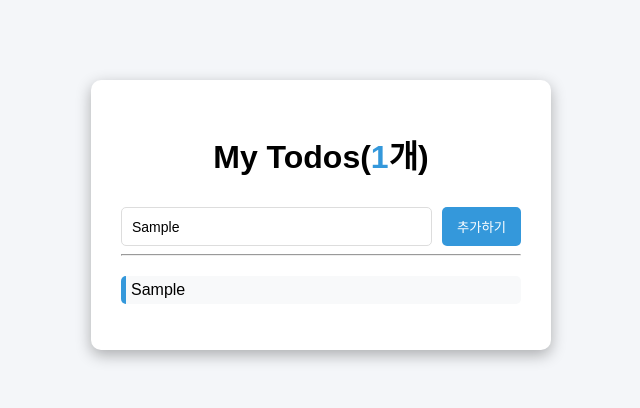
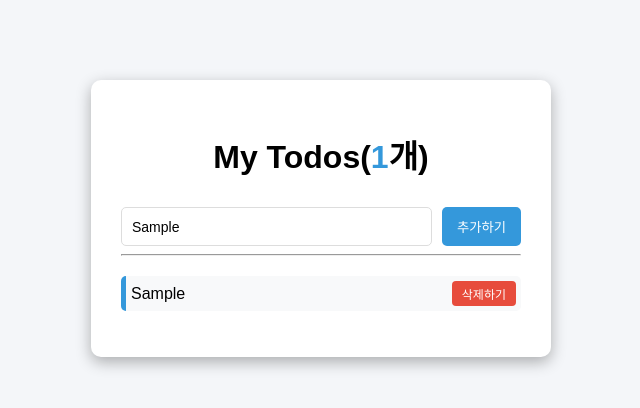
Before and after one commit to Meegu80/lecture01_todolist, a React (Vite) app: page / in a window 1280 px wide. Both pictures are taken after typing "Sample" into the empty fields and a click on the button "추가하기". Shown: the top 408 px of the page, without its empty margins (319-959 px from the left). Built offline with nearby package versions, Linux system fonts and the light colour scheme.

Commit message:
Ver1.1 - 삭제하기 버튼 추가

```diff
--- a/package.json
+++ b/package.json
@@ -18,6 +18,7 @@
     "@types/react": "^19.2.14",
     "@types/react-dom": "^19.2.3",
     "@vitejs/plugin-react": "^6.0.0",
+    "cypress": "^15.12.0",
     "eslint": "^9.39.4",
     "eslint-plugin-react-hooks": "^7.0.1",
     "eslint-plugin-react-refresh": "^0.5.2",
--- a/src/App.jsx
+++ b/src/App.jsx
@@ -21,12 +21,17 @@ const App = () => {
         }
     }
 
+    //
+    const onDelete = (index) => {
+        setToDos(toDos.filter((_, i) => i !== index))
+    };
+
 
 // 렌더링 파트(JSX & TSX = 태그를 사용할 수 있게해주는 구간)===================================================================
     return (
         <div className="container">
             <h1 className="title">My Todos(<span>{toDos.length}</span>개)</h1>
-            <form onSubmit={onSubmit} className="todo-form">
+            <form onSubmit={(event) => onSubmit(event)} className="todo-form">
                 <input type="text"
                        value={toDo}
                        onChange={onChange}
@@ -37,7 +42,12 @@ const App = () => {
             <ul className="todo-list">
 
                 {toDos.map((items, index) => (
-                    <li key={index} className="todo-item">{items}</li>
+                    <li key={index} className="todo-item">{items}
+                    <button className="delete-btn"
+                    onClick={()=> onDelete(index)}>
+                    삭제하기
+                    </button>
+                    </li>
                 ))}
             </ul>
         </div>
--- a/src/style/App.css
+++ b/src/style/App.css
@@ -68,5 +68,23 @@ body {
     border-radius: 5px;
     border-left: 5px solid #3498db;
     padding: 5px 5px;
+    /*border: 1px solid grey;*/
+    display: flex;
+    justify-content: space-between;
+    align-items: center;
 
 }
+.delete-btn {
+    border: none;
+    padding: 4px 10px;
+    background-color: #e74c3c;
+    border-radius: 4px;
+    cursor: pointer;
+    font-size: 12px;
+    color: #ffffff;
+}
+
+.delete-btn:hover {
+    background-color: #c0392b;
+
+}
```
Also changed, not shown: 1 other file (tests, documents, lock files or other folders).
